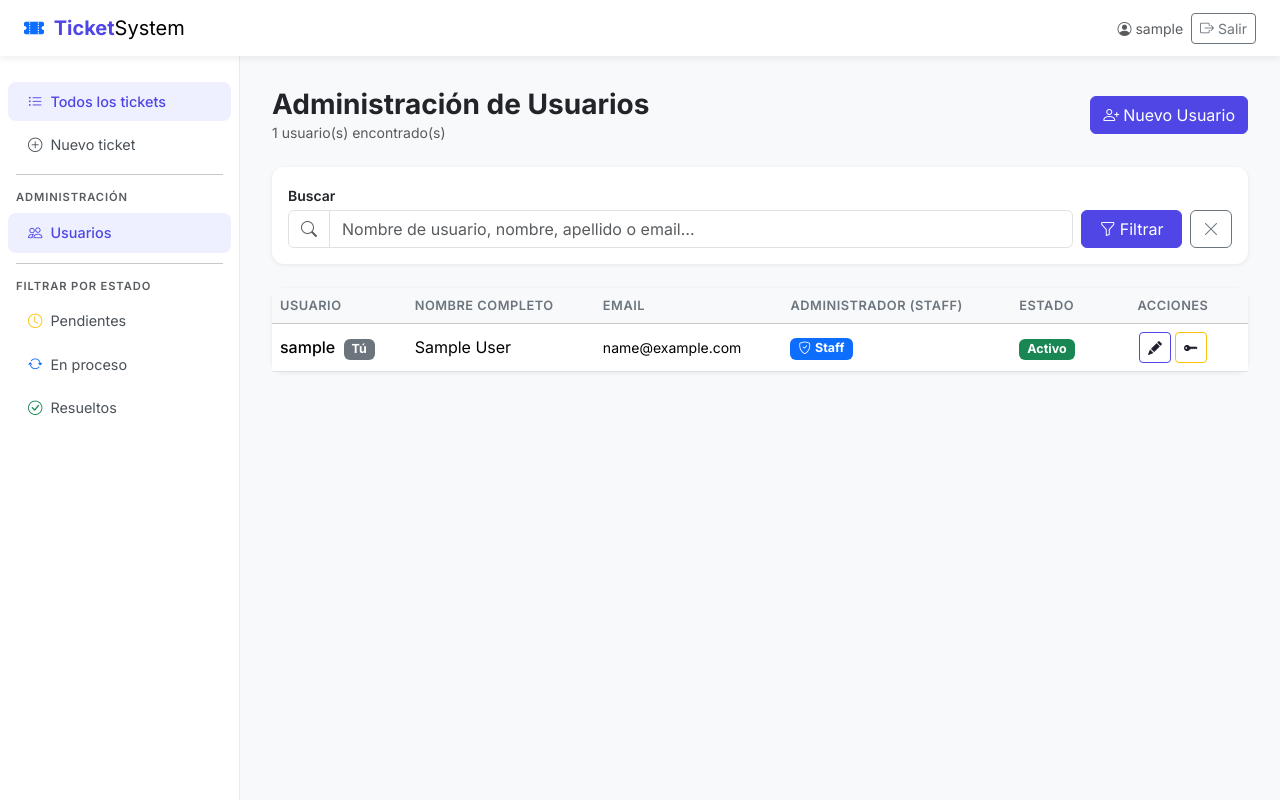
After one commit to JoacoM2003/Tickets, a Django app: page /usuarios/ in a window 1280 px wide. The commit adds this page. Run offline with Django 5.2, Linux system fonts and the light colour scheme; the visitor is signed in with stand-in values (Sample User, id 1); data comes from the database, SQL or seed files in the repository.

Commit message:
feat: agrega ABM de usuarios

```diff
--- a/tickets/templates/tickets/base.html
+++ b/tickets/templates/tickets/base.html
@@ -212,6 +212,20 @@
             <i class="bi bi-plus-circle"></i>Nuevo ticket
           </a>
         </li>
+        {% if user.is_staff %}
+        <hr class="sidebar-divider my-2 mx-3" />
+        <li class="px-3 mb-1">
+          <small class="text-muted text-uppercase fw-semibold" style="font-size:.7rem;letter-spacing:.08em;">
+            Administración
+          </small>
+        </li>
+        <li class="nav-item">
+          <a class="nav-link {% if 'usuario' in request.resolver_match.url_name %}active{% endif %}"
+            href="{% url 'tickets:usuario_lista' %}">
+            <i class="bi bi-people"></i>Usuarios
+          </a>
+        </li>
+        {% endif %}
         <hr class="sidebar-divider my-2 mx-3" />
         <li class="px-3 mb-1">
           <small class="text-muted text-uppercase fw-semibold" style="font-size:.7rem;letter-spacing:.08em;">
--- /dev/null
+++ b/tickets/templates/tickets/usuario_list.html
@@ -0,0 +1,143 @@
+{% extends "tickets/base.html" %}
+
+{% block title %}Usuarios — TicketSystem{% endblock %}
+
+{% block content %}
+<div class="d-flex justify-content-between align-items-center mb-4">
+  <div>
+    <h1 class="h3 mb-0 fw-bold">Administración de Usuarios</h1>
+    <p class="text-muted mb-0 small">{{ page_obj.paginator.count }} usuario(s) encontrado(s)</p>
+  </div>
+  <a href="{% url 'tickets:usuario_crear' %}" class="btn btn-primary">
+    <i class="bi bi-person-plus me-1"></i>Nuevo Usuario
+  </a>
+</div>
+
+<!-- Filtros de búsqueda -->
+<div class="card mb-4">
+  <div class="card-body py-3">
+    <form method="get" id="form-filtros" class="row g-2 align-items-end">
+      <div class="col-12 col-md-10">
+        <label class="form-label small fw-semibold mb-1">Buscar</label>
+        <div class="input-group">
+          <span class="input-group-text bg-white"><i class="bi bi-search text-muted"></i></span>
+          <input type="text" name="buscar" class="form-control" placeholder="Nombre de usuario, nombre, apellido o email…"
+                 value="{{ buscar }}" id="input-buscar">
+        </div>
+      </div>
+      <div class="col-12 col-md-2 d-flex gap-2">
+        <button type="submit" class="btn btn-primary flex-fill">
+          <i class="bi bi-funnel me-1"></i>Filtrar
+        </button>
+        <a href="{% url 'tickets:usuario_lista' %}" class="btn btn-outline-secondary" title="Limpiar filtros">
+          <i class="bi bi-x-lg"></i>
+        </a>
+      </div>
+    </form>
+  </div>
+</div>
+
+<!-- Tabla de usuarios -->
+<div class="card">
+  <div class="card-body p-0">
+    {% if usuarios %}
+      <div class="table-responsive">
+        <table class="table table-hover mb-0">
+          <thead class="table-light">
+            <tr>
+              <th>Usuario</th>
+              <th>Nombre Completo</th>
+              <th>Email</th>
+              <th>Administrador (Staff)</th>
+              <th>Estado</th>
+              <th width="150" class="text-center">Acciones</th>
+            </tr>
+          </thead>
+          <tbody>
+            {% for u in usuarios %}
+              <tr>
+                <td class="align-middle fw-medium">
+                  {{ u.username }}
+                  {% if u == user %}
+                    <span class="badge bg-secondary ms-1">Tú</span>
+                  {% endif %}
+                </td>
+                <td class="align-middle">
+                  {{ u.first_name }} {{ u.last_name }}
+                  {% if not u.first_name and not u.last_name %}
+                    <span class="text-muted small">—</span>
+                  {% endif %}
+                </td>
+                <td class="align-middle small">{{ u.email|default:"—" }}</td>
+                <td class="align-middle">
+                  {% if u.is_staff %}
+                    <span class="badge bg-primary"><i class="bi bi-shield-check me-1"></i>Staff</span>
+                  {% else %}
+                    <span class="badge bg-light text-dark">Usuario</span>
+                  {% endif %}
+                </td>
+                <td class="align-middle">
+                  {% if u.is_active %}
+                    <span class="badge bg-success">Activo</span>
+                  {% else %}
+                    <span class="badge bg-danger">Inactivo</span>
+                  {% endif %}
+                </td>
+                <td class="align-middle text-center">
+                  <div class="d-flex gap-1 justify-content-center">
+                    <a href="{% url 'tickets:usuario_editar' u.pk %}"
+                       class="btn btn-sm btn-outline-primary" title="Editar datos">
+                      <i class="bi bi-pencil-fill"></i>
+                    </a>
+                    <a href="{% url 'tickets:usuario_password' u.pk %}"
+                       class="btn btn-sm btn-outline-warning" title="Cambiar contraseña">
+                      <i class="bi bi-key-fill"></i>
+                    </a>
+                  </div>
+                </td>
+              </tr>
+            {% endfor %}
+          </tbody>
+        </table>
+      </div>
+
+      <!-- Paginación -->
+      {% if is_paginated %}
+        <div class="d-flex justify-content-center py-3">
+          <nav>
+            <ul class="pagination pagination-sm mb-0">
+              {% if page_obj.has_previous %}
+                <li class="page-item">
+                  <a class="page-link" href="?page={{ page_obj.previous_page_number }}&buscar={{ buscar }}">
+                    <i class="bi bi-chevron-left"></i>
+                  </a>
+                </li>
+              {% endif %}
+              <li class="page-item active">
+                <span class="page-link">{{ page_obj.number }} / {{ page_obj.paginator.num_pages }}</span>
+              </li>
+              {% if page_obj.has_next %}
+                <li class="page-item">
+                  <a class="page-link" href="?page={{ page_obj.next_page_number }}&buscar={{ buscar }}">
+                    <i class="bi bi-chevron-right"></i>
+                  </a>
+                </li>
+              {% endif %}
+            </ul>
+          </nav>
+        </div>
+      {% endif %}
+
+    {% else %}
+      <div class="text-center py-5 text-muted">
+        <i class="bi bi-search fs-1 d-block mb-2"></i>
+        No se encontraron usuarios con los filtros aplicados.
+        <div class="mt-2">
+          <a href="{% url 'tickets:usuario_lista' %}" class="btn btn-sm btn-outline-secondary me-2">Limpiar filtros</a>
+          <a href="{% url 'tickets:usuario_crear' %}" class="btn btn-sm btn-primary">Nuevo usuario</a>
+        </div>
+      </div>
+    {% endif %}
+  </div>
+</div>
+{% endblock %}
--- a/tickets/urls.py
+++ b/tickets/urls.py
@@ -15,4 +15,10 @@ urlpatterns = [
     # Acciones POST
     path('tickets/<int:pk>/actualizar/', views.actualizar_ticket, name='actualizar_ticket'),
     path('tickets/<int:pk>/comentar/', views.agregar_comentario, name='comentar'),
+
+    # CRUD de usuarios
+    path('usuarios/', views.UsuarioListView.as_view(), name='usuario_lista'),
+    path('usuarios/nuevo/', views.UsuarioCreateView.as_view(), name='usuario_crear'),
+    path('usuarios/<int:pk>/editar/', views.UsuarioUpdateView.as_view(), name='usuario_editar'),
+    path('usuarios/<int:pk>/password/', views.UsuarioPasswordResetView.as_view(), name='usuario_password'),
 ]
--- a/tickets/views.py
+++ b/tickets/views.py
@@ -1,13 +1,15 @@
 from django.shortcuts import render, get_object_or_404, redirect
 from django.contrib.auth.decorators import login_required
-from django.contrib.auth.mixins import LoginRequiredMixin
+from django.contrib.auth.mixins import LoginRequiredMixin, UserPassesTestMixin
 from django.contrib import messages
-from django.views.generic import ListView, DetailView, CreateView, UpdateView, TemplateView
+from django.views.generic import ListView, DetailView, CreateView, UpdateView, TemplateView, FormView
 from django.urls import reverse_lazy
 from django.db.models import Count, Q
+from django.contrib.auth.models import User
+from django.contrib.auth.forms import SetPasswordForm
 
 from .models import Ticket, Comentario, HistorialEstado
-from .forms import TicketForm, ActualizarTicketForm, ComentarioForm
+from .forms import TicketForm, ActualizarTicketForm, ComentarioForm, UsuarioCrearForm, UsuarioEditarForm
 
 
 class DashboardView(LoginRequiredMixin, TemplateView):
@@ -190,3 +192,102 @@ def agregar_comentario(request, pk):
         else:
             messages.error(request, 'El comentario no puede estar vacío.')
     return redirect('tickets:detalle', pk=pk)
+
+
+class StaffRequiredMixin(UserPassesTestMixin):
+    """Mixin que restringe el acceso solo a usuarios con is_staff=True."""
+    def test_func(self):
+        return self.request.user.is_authenticated and self.request.user.is_staff
+
+
+class UsuarioListView(LoginRequiredMixin, StaffRequiredMixin, ListView):
+    """Listado de todos los usuarios para administradores."""
+    model = User
+    template_name = 'tickets/usuario_list.html'
+    context_object_name = 'usuarios'
+    paginate_by = 15
+
+    def get_queryset(self):
+        qs = User.objects.all().order_by('username')
+        buscar = self.request.GET.get('buscar')
+        if buscar:
+            qs = qs.filter(
+                Q(username__icontains=buscar) |
+                Q(first_name__icontains=buscar) |
+                Q(last_name__icontains=buscar) |
+                Q(email__icontains=buscar)
+            )
+        return qs
+
+    def get_context_data(self, **kwargs):
+        context = super().get_context_data(**kwargs)
+        context['buscar'] = self.request.GET.get('buscar', '')
+        return context
+
+
+class UsuarioCreateView(LoginRequiredMixin, StaffRequiredMixin, CreateView):
+    """Vista para crear un nuevo usuario."""
+    model = User
+    form_class = UsuarioCrearForm
+    template_name = 'tickets/usuario_form.html'
+    success_url = reverse_lazy('tickets:usuario_lista')
+
+    def form_valid(self, form):
+        response = super().form_valid(form)
+        messages.success(self.request, f'Usuario "{self.object.username}" creado correctamente.')
+        return response
+
+    def get_context_data(self, **kwargs):
+        context = super().get_context_data(**kwargs)
+        context['titulo_pagina'] = 'Nuevo Usuario'
+        context['accion'] = 'Crear'
+        return context
+
+
+class UsuarioUpdateView(LoginRequiredMixin, StaffRequiredMixin, UpdateView):
+    """Vista para editar un usuario existente."""
+    model = User
+    form_class = UsuarioEditarForm
+    template_name = 'tickets/usuario_form.html'
+    success_url = reverse_lazy('tickets:usuario_lista')
+
+    def form_valid(self, form):
+        response = super().form_valid(form)
+        messages.success(self.request, f'Usuario "{self.object.username}" actualizado correctamente.')
+        return response
+
+    def get_context_data(self, **kwargs):
+        context = super().get_context_data(**kwargs)
+        context['titulo_pagina'] = f'Editar Usuario: {self.object.username}'
+        context['accion'] = 'Guardar'
+        context['es_edicion'] = True
+        return context
+
+
+class UsuarioPasswordResetView(LoginRequiredMixin, StaffRequiredMixin, FormView):
+    """Vista para que un administrador restablezca la contraseña de un usuario."""
+    template_name = 'tickets/usuario_password_reset.html'
+    form_class = SetPasswordForm
+    success_url = reverse_lazy('tickets:usuario_lista')
+
+    def get_form_kwargs(self):
+        kwargs = super().get_form_kwargs()
+        kwargs['user'] = get_object_or_404(User, pk=self.kwargs['pk'])
+        return kwargs
+
+    def get_form(self, form_class=None):
+        form = super().get_form(form_class)
+        for field in form.fields.values():
+            field.widget.attrs['class'] = 'form-control'
+        return form
+
+    def form_valid(self, form):
+        form.save()
+        user = get_object_or_404(User, pk=self.kwargs['pk'])
+        messages.success(self.request, f'Contraseña de "{user.username}" restablecida correctamente.')
+        return super().form_valid(form)
+
+    def get_context_data(self, **kwargs):
+        context = super().get_context_data(**kwargs)
+        context['u'] = get_object_or_404(User, pk=self.kwargs['pk'])
+        return context
```
Also changed, not shown: tickets/forms.py (+46 -0 lines), tickets/templates/tickets/usuario_form.html (added, +83 -0 lines), tickets/templates/tickets/usuario_password_reset.html (added, +53 -0 lines).
